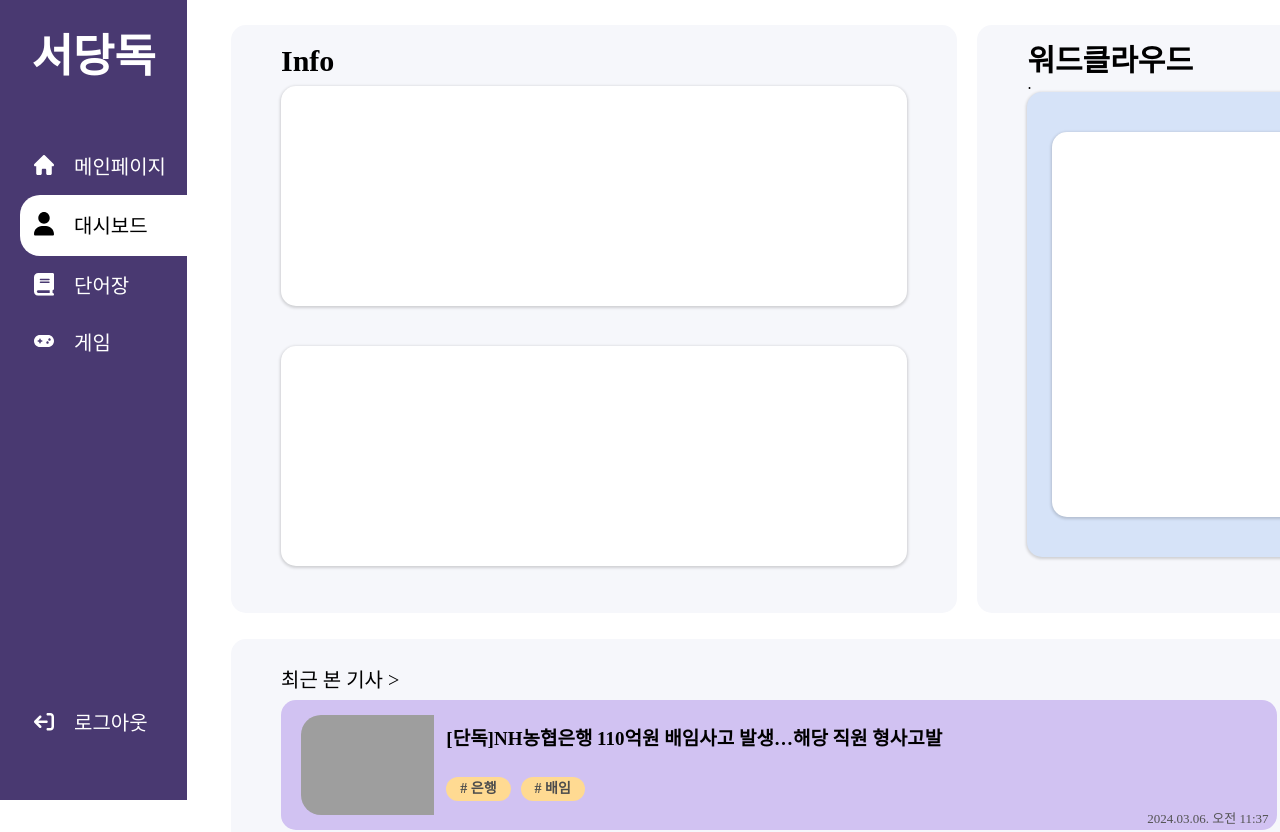
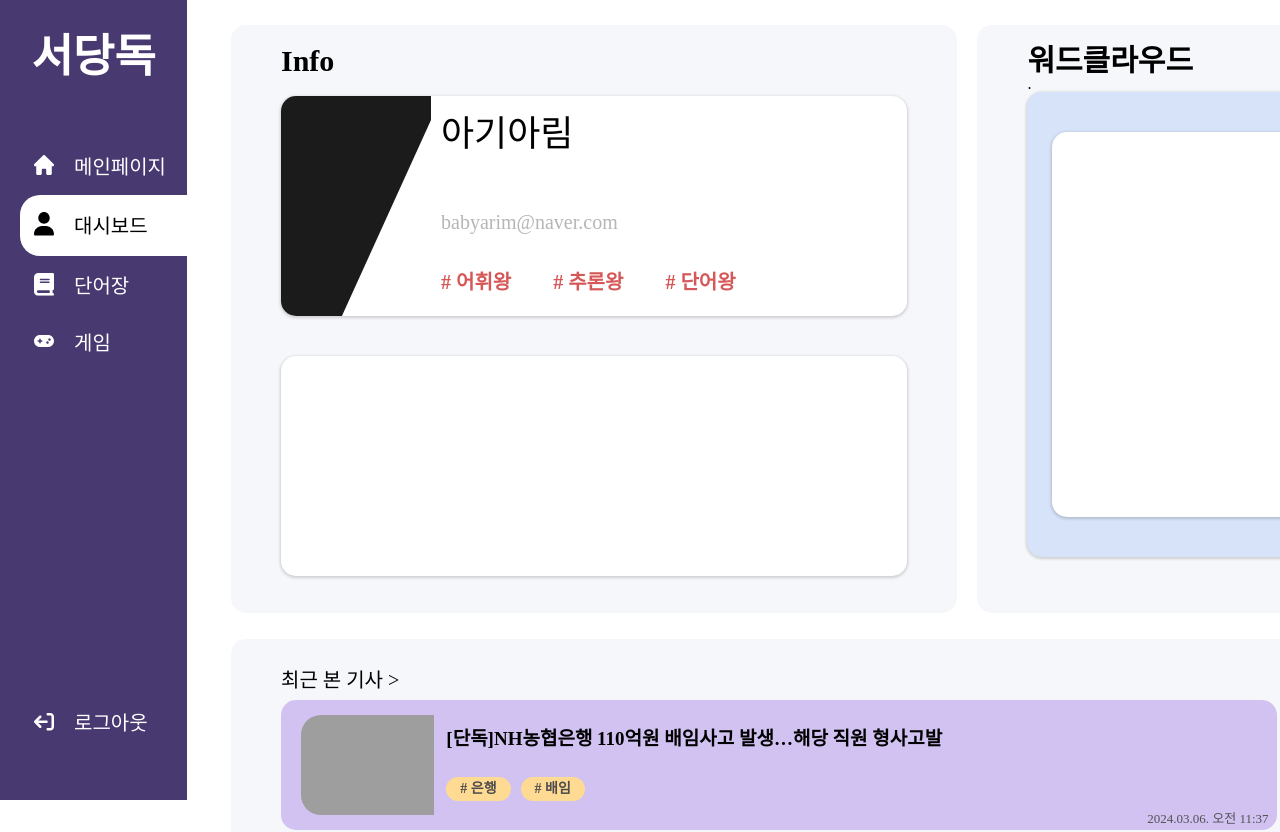
Before and after one commit to seodangdogProject/seodangdog, a Next.js app in the folder seodangdogfe/: page /dashboard in a window 1280 px wide. Shown: the top 832 px of the page. Built offline with nearby package versions, Linux system fonts and the light colour scheme; grey boxes are pictures that could not be loaded; a web font is replaced by a local one.

Commit message:
240320 윤모 design : 대시보드 유저 정보 컴포넌트 UI 구현중

```diff
--- /dev/null
+++ b/seodangdogfe/src/components/dashboard/UserCard.module.css
@@ -0,0 +1,54 @@
+.container {
+  width: 100%;
+  height: 220px;
+  margin-top: 20px;
+  position: relative;
+  font-family: "hunminjungum";
+  padding: 20px 0 160px 160px;
+  box-sizing: border-box;
+}
+.king {
+  left: 0;
+  bottom: 0;
+  position: absolute;
+  width: 150px;
+  height: 100%;
+  background-color: #1c1b1b;
+  border-top-left-radius: 15px;
+  border-bottom-left-radius: 15px;
+  overflow: hidden; /* 내부가 넘치는 경우를 방지하기 위해 overflow 속성을 hidden으로 설정 */
+}
+.king::before {
+  content: "";
+  position: absolute;
+  top: 62px;
+  right: -70px;
+  width: 0;
+  height: 0;
+  border-style: solid;
+  border-width: 0 220px 100px 0; /* 삼각형 모양으로 잘리도록 설정 */
+  border-color: transparent #fff transparent transparent; /* 삼각형의 색상 설정 */
+  transform: rotate(90deg); /* 삼각형을 180도 회전하여 방향을 바꿈 */
+}
+
+.name {
+  margin-bottom: 60px;
+  font-size: 36px;
+}
+
+.email {
+  font-size: 20px;
+  color: #b7b5b5;
+  margin-bottom: 40px;
+}
+.hashtag {
+  display: flex;
+  gap: 42px;
+  flex-wrap: wrap;
+  width: 100%;
+}
+.hashtag .item {
+  font-size: 20px;
+  color: #d65757;
+  font-weight: bold;
+}
--- /dev/null
+++ b/seodangdogfe/src/components/dashboard/UserCard.tsx
@@ -0,0 +1,17 @@
+import styled from "./UserCard.module.css";
+import classNames from "classnames/bind";
+export default function UserCard() {
+  const cx = classNames.bind(styled);
+  return (
+    <div className={cx("container", ["box-shodow-cutom"])}>
+      <div className={styled.king}></div>
+      <div className={styled.name}>아기아림</div>
+      <div className={styled.email}>babyarim@naver.com</div>
+      <ul className={styled.hashtag}>
+        <li className={styled.item}># 어휘왕</li>
+        <li className={styled.item}># 추론왕</li>
+        <li className={styled.item}># 단어왕</li>
+      </ul>
+    </div>
+  );
+}
--- a/seodangdogfe/src/containers/DashboardContainer.module.css
+++ b/seodangdogfe/src/containers/DashboardContainer.module.css
@@ -80,11 +80,11 @@
   align-items: center;
 }
 
-.user {
+/* .user {
   width: 100%;
   height: 220px;
   margin-top: 10px;
-}
+} */
 .streak {
   width: 100%;
   height: 220px;
--- a/seodangdogfe/src/containers/DashboardContainer.tsx
+++ b/seodangdogfe/src/containers/DashboardContainer.tsx
@@ -1,6 +1,7 @@
 import styled from "./DashboardContainer.module.css";
 import classNames from "classnames/bind";
 import RecentNewsPreview from "@/components/dashboard/RecentNewsPreview";
+import UserCard from "@/components/dashboard/UserCard";
 function Info() {
   return <></>;
 }
@@ -27,7 +28,7 @@ export default function DashboardContainer() {
             >
               <div className={styled.title}>Info</div>
               <div className={cx("user", ["box-shodow-custom"])}>
-                {/* 여기에 User 컴포넌트들어감 */}
+                <UserCard />
               </div>
               <div className={cx("streak", ["box-shodow-custom"])}></div>
             </div>
```
